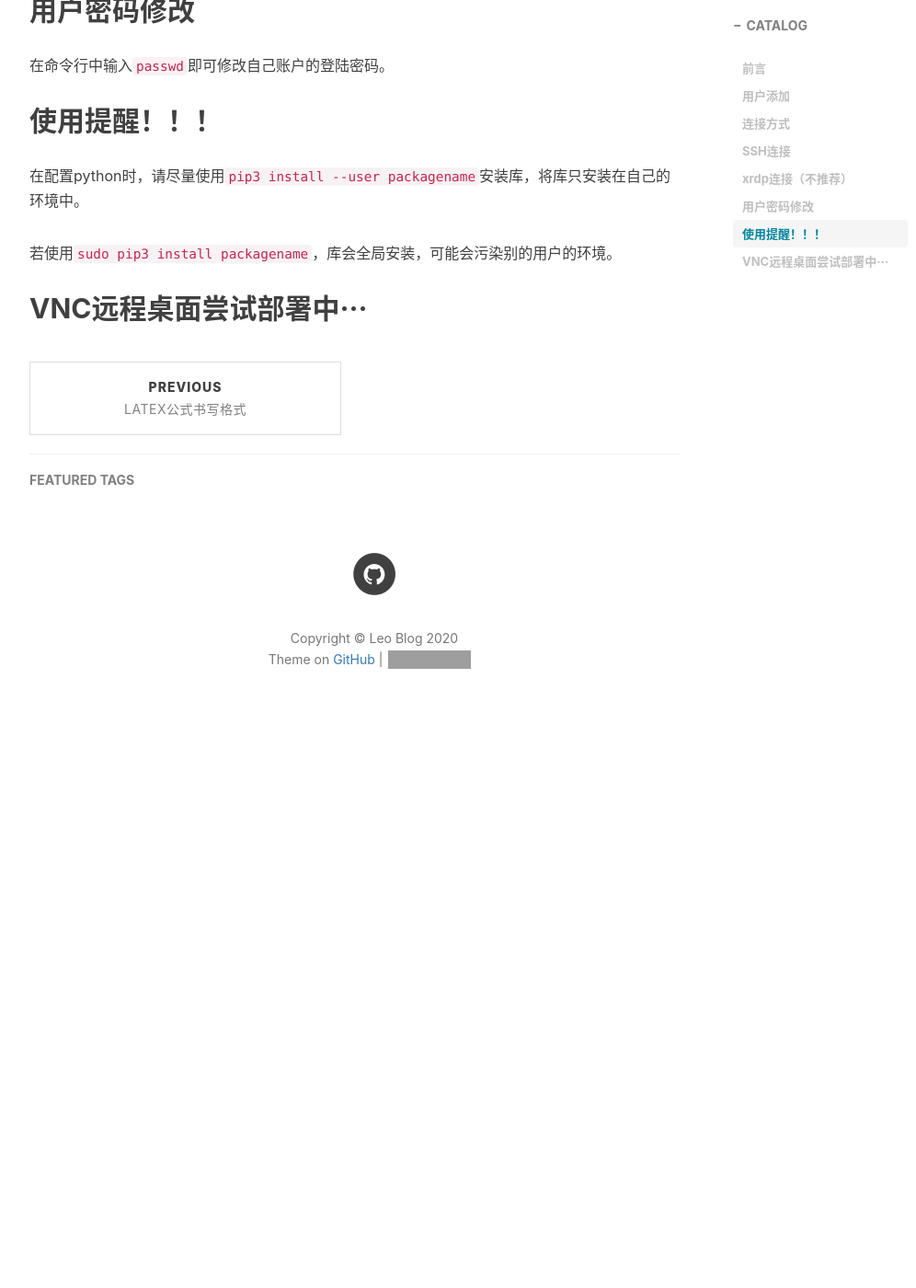
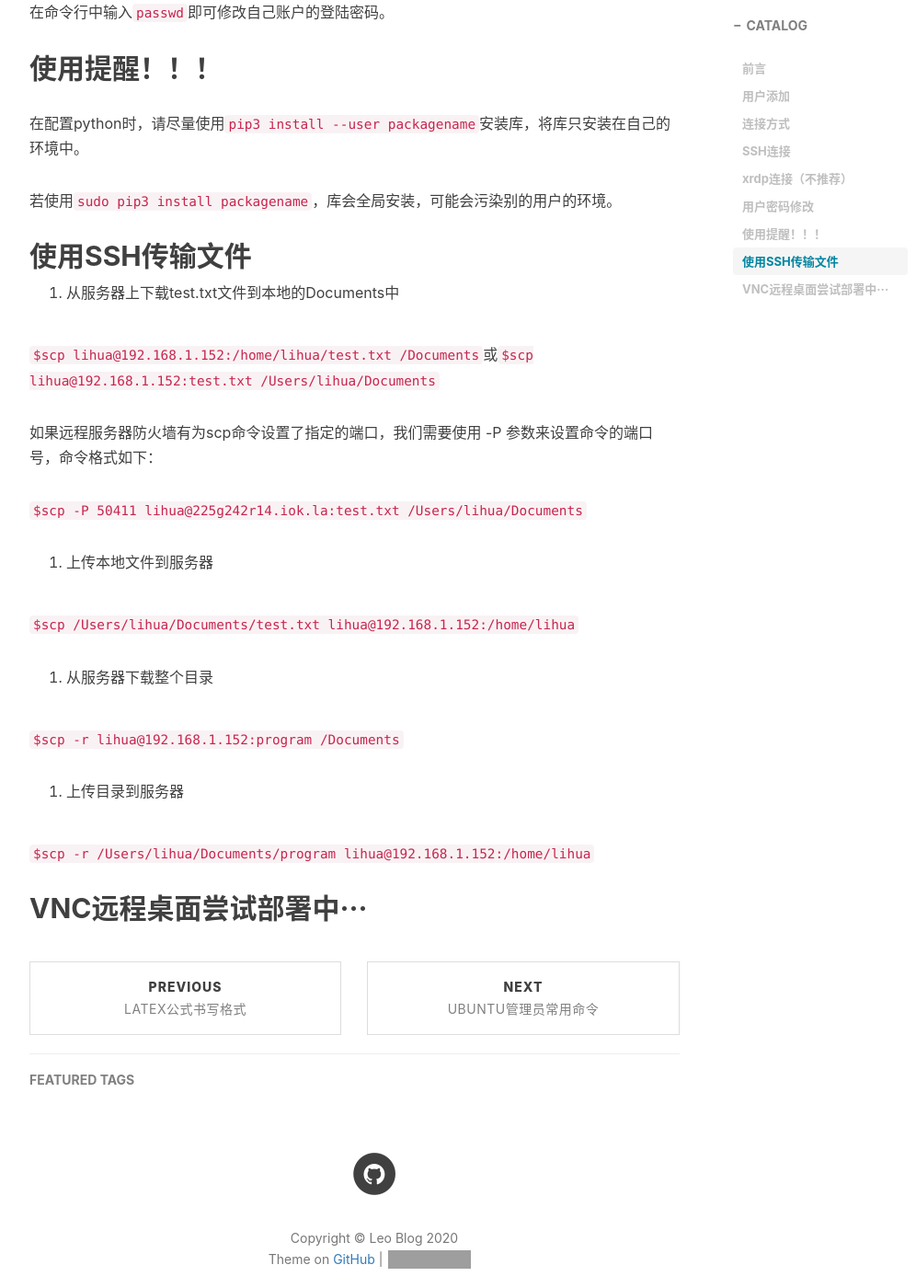
Before and after one commit to derek1998/derek1998.github.io, a Jekyll site: the page built from _posts/2020-11-1-MILAD工作站使用说明.md, in a window 1280 px wide and 1400 px high, scrolled down 2012 px. Shown: the whole window at 92% size, without its empty margins (233-1229 px from the left). Built offline with Jekyll 4.4.1, drawn with Linux system fonts in a browser that asks for light colours; nearby versions of some CDN libraries; comment, search, counter and statistics services are not loaded; before the commit the page ends 2833 px from its top, so only the background shows below that; some of the changed text lies outside the part shown; grey boxes are pictures that could not be loaded.

Commit message:
更新了MILAD使用说明并添加了管理员手册

````diff
--- a/_posts/2020-11-1-MILAD工作站使用说明.md
+++ b/_posts/2020-11-1-MILAD工作站使用说明.md
@@ -63,4 +61,25 @@ tags:
 
 若使用`sudo pip3 install packagename`，库会全局安装，可能会污染别的用户的环境。
 
+## 使用SSH传输文件
+1. 从服务器上下载test.txt文件到本地的Documents中
+
+`$scp lihua@192.168.1.152:/home/lihua/test.txt /Documents`或`$scp lihua@192.168.1.152:test.txt /Users/lihua/Documents`
+
+如果远程服务器防火墙有为scp命令设置了指定的端口，我们需要使用 -P 参数来设置命令的端口号，命令格式如下：
+
+`$scp -P 50411 lihua@225g242r14.iok.la:test.txt /Users/lihua/Documents`
+
+2. 上传本地文件到服务器
+
+`$scp /Users/lihua/Documents/test.txt lihua@192.168.1.152:/home/lihua`
+
+3. 从服务器下载整个目录
+
+`$scp -r lihua@192.168.1.152:program /Documents`
+
+4. 上传目录到服务器
+
+`$scp -r /Users/lihua/Documents/program lihua@192.168.1.152:/home/lihua`
+
 ## VNC远程桌面尝试部署中···
--- /dev/null
+++ b/_posts/2020-11-4-ubuntu-cmd.md
@@ -0,0 +1,44 @@
+---
+layout: post
+title:  ubuntu管理员常用命令
+date:   2020-11-4
+author:     Leo
+header-img: img/post_bao_yan.jpg
+catalog: true
+tags:
+    - ubuntu
+---
+
+## 用户添加与删除
+
+1. 添加用户lihua
+
+`$adduser lihua`，用户名必须为小写。
+
+2. 修改lihua的密码
+
+`$passwd lihua`
+
+若要修改当前登陆用户本人的密码，直接使用`$passwd`。
+
+3. 删除用户lihua
+
+`$userdel -r lihua`
+
+## 赋予用户root权限
+
+`$sudo vim /etc/sudoers` 打开文件后找到下面一段代码，
+
+```python
+# Allow members of group sudo to execute any command
+%sudo ALL=(ALL:ALL) ALL
+```
+添加`lihua ALL=(ALL) ALL`，赋予lihua root权限。
+
+## 设置不同用户的home目录互相不可见
+
+输入`$ls -ld /home/lihua`，输出
+
+`drwxr-xr-x lihua lihua 4096 3月 14 16:18 /home/lihua`
+
+`$sudo chmod 0700 /home/lihua` 0700表示除用户自己外其他用户都不可见，不可编辑。如果换成0777那么就是所有用户都可见，也可编辑。
````
Also changed, not shown: other parts of _posts/2020-11-1-MILAD工作站使用说明.md (+4 -6 lines), 1 other file.
